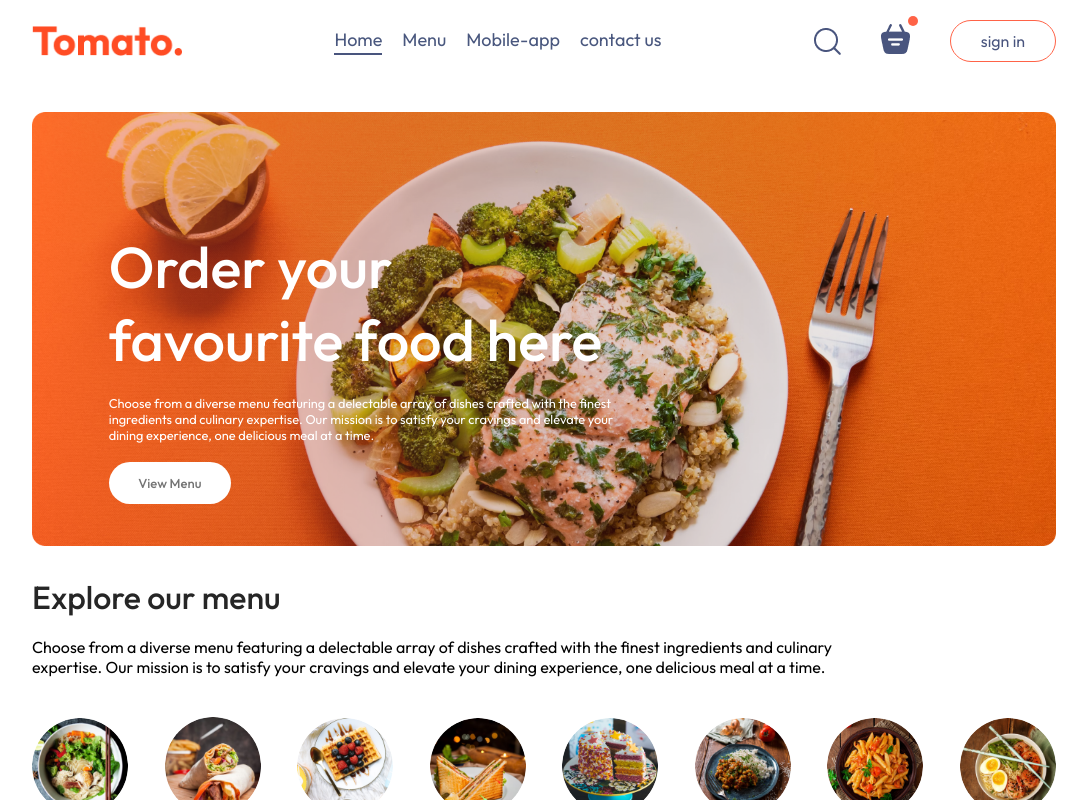
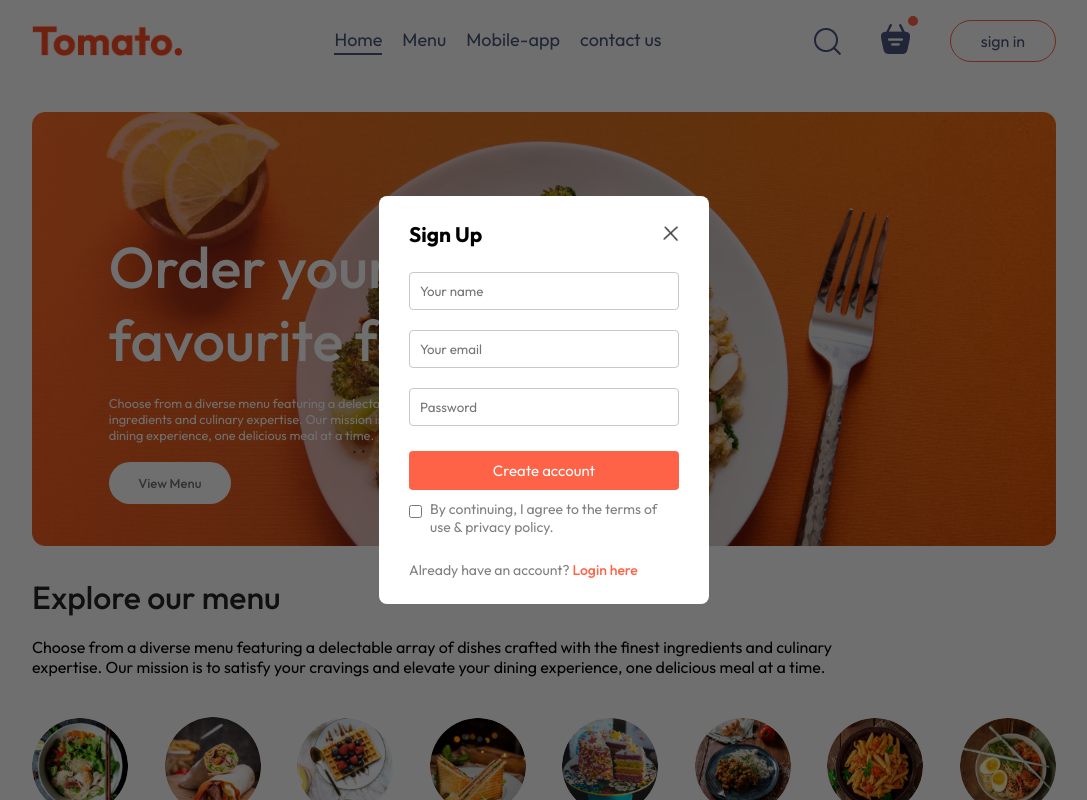
Before and after one commit to singhvishalrajput/Food-Delivery-Platform, a React (Vite) app in the folder frontend/: page / in a window 1280 px wide. Both pictures are taken after a click on the button "sign in". Shown: the top 800 px of the page, without its empty margins (96-1183 px from the left). Built offline with nearby package versions, Linux system fonts and the light colour scheme.

Commit message:
Created a Login & Sign Up page

```diff
--- a/frontend/src/App.jsx
+++ b/frontend/src/App.jsx
@@ -1,16 +1,21 @@
-import React from 'react'
+import React, { useState } from 'react'
 import Navbar from './components/Navbar/Navbar'
 import { Route, Routes } from 'react-router-dom'
 import Home from './pages/Home/Home'
 import Cart from './pages/Cart/Cart'
 import PlaceOrder from './pages/PlaceOrder/PlaceOrder'
 import Footer from './components/Footer/Footer'
+import LoginPopup from './components/LoginPopup/LoginPopup'
 
 const App = () => {
+
+  const[showLogin, setShowLogin] = useState(false)
+
   return (
     <>
+    {showLogin?<LoginPopup setShowLogin={setShowLogin}/>:<></>}
     <div className='app'>
-      <Navbar/>
+      <Navbar setShowLogin={setShowLogin}/>
       <Routes>
         <Route path="/" element={<Home/>}  />
         <Route path="/cart" element={<Cart/>} />
--- /dev/null
+++ b/frontend/src/components/LoginPopup/LoginPopup.css
@@ -0,0 +1,75 @@
+.login-popup{
+    position: absolute;
+    z-index: 1;
+    width: 100%;
+    height: 100%;
+    background-color: #00000090;
+    display: grid;
+
+}
+
+.login-popup-container{
+    place-self: center;
+    width: max(23vw, 330px);
+    color: #808080;
+    background-color:white;
+    display: flex;
+    flex-direction: column;
+    gap: 25px;
+    padding: 25px 30px;
+    border-radius: 8px;
+    font-size: 14px;
+    animation: fadeIn 0.5s;
+}
+
+.login-popup-title{
+    display: flex;
+    align-items: center;
+    justify-content: space-between;
+    color: black;
+}
+
+.login-popup-title img{
+    width: 16px;
+    cursor: pointer;
+}
+
+.login-popup-inputs{
+    display: flex;
+    flex-direction: column;
+    gap: 20px;
+}
+
+.login-popup-inputs input{
+    outline: none;
+    border: 1px solid #c9c9c9;
+    padding: 10px;
+    border-radius: 4px;
+}
+
+.login-popup-container button{
+    border: none;
+    padding: 10px;
+    border-radius: 4px;
+    color: white;
+    background-color: tomato;
+    font-size: 15px;
+    cursor: pointer;
+}
+
+.login-popup-condition {
+    display: flex;
+    align-items: start;
+    gap: 8px;
+    margin-top: -15px;
+}
+
+.login-popup-condition input{
+    margin-top: 5px;
+}
+
+.login-popup p span{
+    color: tomato;
+    font-weight: 500;
+    cursor: pointer;
+}
--- /dev/null
+++ b/frontend/src/components/LoginPopup/LoginPopup.jsx
@@ -0,0 +1,35 @@
+import React, { useState } from 'react'
+import "./LoginPopup.css"
+import { assets } from '../../assets/assets'
+
+const LoginPopup = ({setShowLogin}) => {
+
+    const [currState, setCurrState] = useState("Sign Up")
+
+  return (
+    <div className='login-popup'>
+        <form action="" className='login-popup-container'>
+            <div className="login-popup-title">
+                <h2>{currState}</h2>
+                <img onClick={()=>setShowLogin(false)} src={assets.cross_icon} alt="" />
+            </div>
+            <div className="login-popup-inputs">
+                {currState==="Login"?<></>:<input type="text" placeholder='Your name' required />}
+                <input type="email" placeholder='Your email' required />
+                <input type="password" placeholder='Password' required/>
+            </div>
+            <button>{currState==="Sign Up"?"Create account":"Login"}</button>
+            <div className="login-popup-condition">
+                <input type="checkbox" required />
+                <p>By continuing, I agree to the terms of use & privacy policy.</p>
+            </div>
+            {currState==="Login"
+                ? <p>Create a new account?    <span onClick={()=>setCurrState("Sign Up")}>Click here</span></p>
+                : <p>Already have an account? <span onClick={()=>setCurrState("Login")}>Login here</span></p>
+            }
+        </form>
+    </div>
+  )
+}
+
+export default LoginPopup
--- a/frontend/src/components/Navbar/Navbar.jsx
+++ b/frontend/src/components/Navbar/Navbar.jsx
@@ -3,7 +3,7 @@
 import { assets } from '../../assets/assets'
 import { Link } from 'react-router-dom';
 
-const Navbar = () => {
+const Navbar = ({setShowLogin}) => {
 
     const [menu, setMenu] = useState("home");
 
@@ -24,7 +24,7 @@
             <img src={assets.basket_icon} alt="" />
             <div className="dot"></div>
         </div>
-        <button>sign in</button>
+        <button onClick={()=>setShowLogin(true)}>sign in</button>
       </div>
     </div>
   )
--- a/frontend/src/pages/Cart/Cart.jsx
+++ b/frontend/src/pages/Cart/Cart.jsx
@@ -2,6 +2,9 @@
 import "./Cart.css"
 
 const Cart = () => {
+
+
+
   return (
     <div>
 
```
